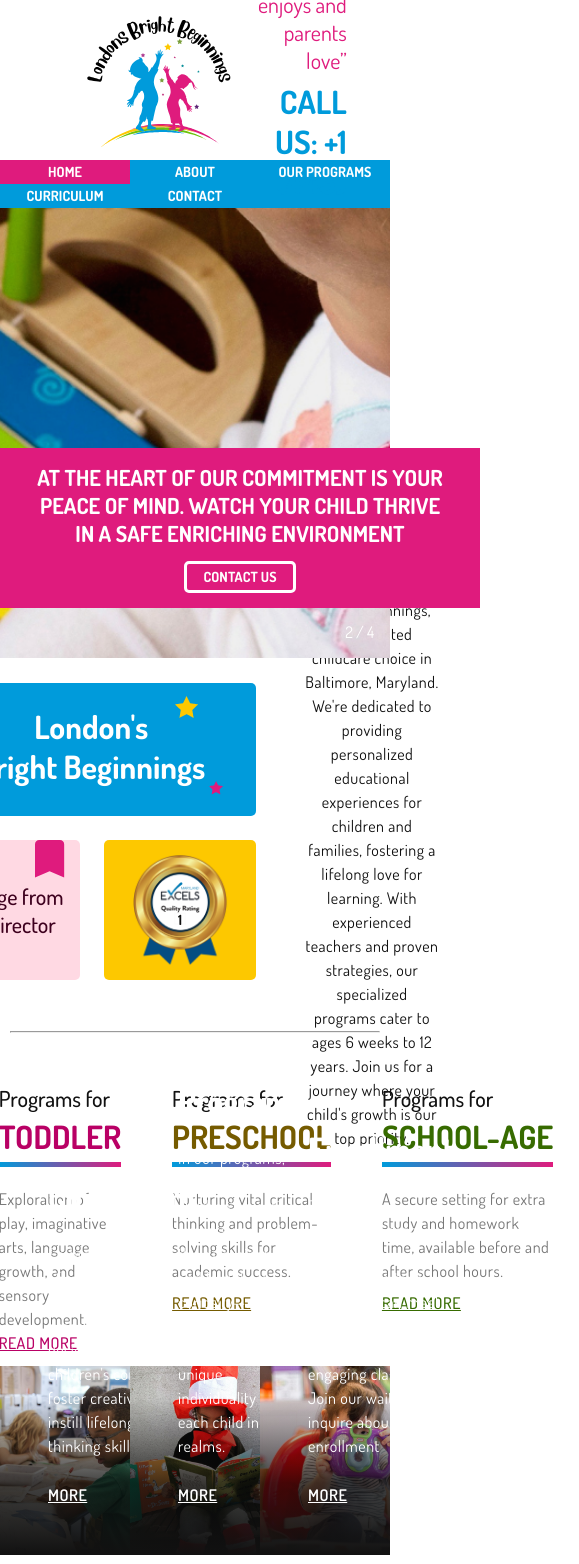
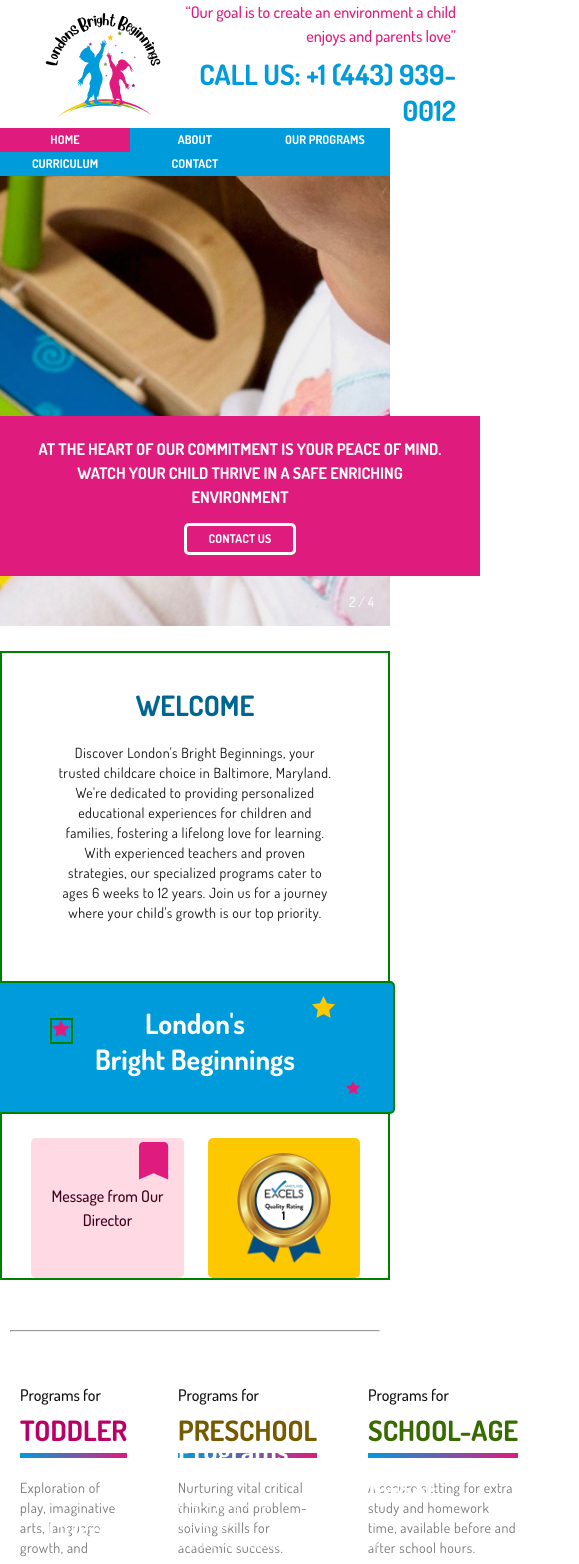
Before and after one commit to adinduokoro/London-s-Bright-Beginnings, a React (Create React App) app: page / in a window 390 px wide. Shown: the top 1564 px of the page, 579 px wide, since content can reach past the window. Built offline with nearby package versions, Linux system fonts and the light colour scheme; some icons are missing; a web font is replaced by a local one.

Commit message:
Working on home mobile responsiveness. pick up from message with director

```diff
--- a/src/App.css
+++ b/src/App.css
@@ -1,5 +1,5 @@
 @import url("https://fonts.googleapis.com/css2?family=Dosis:wght@400;500;600;700&display=swap");
-@import url('https://fonts.googleapis.com/css2?family=Dosis:wght@400;500;600;700&family=Playpen+Sans:wght@200;400;500;600;700&display=swap');
+@import url("https://fonts.googleapis.com/css2?family=Dosis:wght@400;500;600;700&family=Playpen+Sans:wght@200;400;500;600;700&display=swap");
 
 /* CONSTANTS */
 * {
@@ -11,25 +11,25 @@
 
 :root {
   /* COLORS */
-  --colorBlue: #009BDB;
-  --colorPink: #DF1B7D;
-  --colorYellow: #FDC800;
-  --colorGreen: #6BC30D;
-  --colorWhite: #FFFFFF;
+  --colorBlue: #009bdb;
+  --colorPink: #df1b7d;
+  --colorYellow: #fdc800;
+  --colorGreen: #6bc30d;
+  --colorWhite: #ffffff;
   --primaryColorBlue: #006590;
-  --primaryColorPink: #B90065;
-  --primaryColorYellow: #755B00;
-  --primaryColorGreen: #376B00;
-  --pinkPrimaryContainer: #FFD9E3;
-  --pinkOnPrimaryContainer: #3E001E;
-  --yellowPrimaryContainer: #FFE08F;
+  --primaryColorPink: #b90065;
+  --primaryColorYellow: #755b00;
+  --primaryColorGreen: #376b00;
+  --pinkPrimaryContainer: #ffd9e3;
+  --pinkOnPrimaryContainer: #3e001e;
+  --yellowPrimaryContainer: #ffe08f;
   --darkText: #111111;
   --lightText: #777777;
 
   /* FONT */
   --body-font: "Dosis", sans-serif;
 
-  /* FONT WEIGHT FOR LARGE*/
+  /* FONT WEIGHT FOR LARGE/MEDIUM*/
   --font-light: 200;
   --font-normal: 400;
   --font-medium: 500;
@@ -44,7 +44,6 @@
   --body-large: 1rem;
   /* Miscellaneous Font Size */
   --display-m-font-size: 3.125rem;
-
 
   /* LINE HEIGHT FOR LARGE*/
   --line-height-display: 4rem;
@@ -64,33 +63,33 @@ body {
   overflow-x: hidden;
 }
 
-.d-text{
+.d-text {
   font-size: var(--display-font-size);
   font-weight: var(--font-normal);
   line-height: var(--line-height-display);
   letter-spacing: var(--letter-spacing-display);
 }
 
-.head-text{
+.head-text {
   font-size: var(--headline-font-size);
   font-weight: var(--font-normal);
   line-height: var(--line-height-headline);
 }
 
-.title-text{
+.title-text {
   font-size: var(--title-font-size);
   font-weight: var(--font-normal);
   line-height: var(--line-height-title);
 }
 
-.label-text{
+.label-text {
   font-size: var(--label-font-size);
   font-weight: var(--font-medium);
   line-height: var(--line-height-label);
   letter-spacing: var(--letter-spacing-label);
 }
 
-.body-text{
+.body-text {
   font-size: var(--body-large);
   font-weight: var(--font-normal);
   line-height: var(--line-height-body);
@@ -102,16 +101,16 @@ body {
   margin: 0 auto;
 }
 
-.section-med{
+.section-med {
   max-width: 75rem;
   margin: 0 auto;
 }
 
-.section-full{
+.section-full {
   margin: 0 auto;
 }
 
-.section__Medium{
+.section__Medium {
   max-width: 76.1875rem;
   margin: 0 auto;
 }
@@ -124,11 +123,58 @@ li {
   list-style: none;
 }
 
+/* FOR MEDIUM DEVICE */
+@media screen and (max-width: 900px) {
+  :root {
+    /* FONT SIZES FOR LARGE*/
+    --display-font-size: 2.8125rem;
+    --headline-font-size: 1.75rem;
+    --title-font-size: 1rem;
+    --label-font-size: 0.75rem;
+    --body-large: 0.875rem;
 
+    /* LINE HEIGHT FOR LARGE*/
+    --line-height-display: 3.25rem;
+    --line-height-headline: 2.25rem;
+    --line-height-title: 1.5rem;
+    --line-height-label: 1rem;
+    --line-height-body: 1.25rem;
 
-/* FOR MEDIUM DEVICE */
-@media screen and (max-width: "") {
-  :root {
+    /* LETTER SPACING FOR LARGE */
+    --title-spacing-display: 0.00938rem;
+    --label-spacing-body: 0.03125rem;
+    --body-spacing-label: 0.01563rem;
+  }
 
+  .d-text {
+    font-size: var(--display-font-size);
+    font-weight: var(--font-normal);
+    line-height: var(--line-height-display);
+  }
+
+  .head-text {
+    font-size: var(--headline-font-size);
+    font-weight: var(--font-normal);
+    line-height: var(--line-height-headline);
+  }
+
+  .title-text {
+    font-size: var(--title-font-size);
+    font-weight: var(--font-medium);
+    line-height: var(--line-height-title);
+  }
+
+  .label-text {
+    font-size: var(--label-font-size);
+    font-weight: var(--font-medium);
+    line-height: var(--line-height-label);
+    letter-spacing: var(--letter-spacing-label);
+  }
+
+  .body-text {
+    font-size: var(--body-large);
+    font-weight: var(--font-normal);
+    line-height: var(--line-height-body);
+    letter-spacing: var(--letter-spacing-body);
   }
 }
--- a/src/components/header/header.css
+++ b/src/components/header/header.css
@@ -4,7 +4,7 @@
   justify-content: space-between;
   align-items: center;
   margin: 0 5rem;
-  height: 10rem;
+  height: auto;
 }
 
 .header__logo {
@@ -70,3 +70,24 @@
 #navMenu .active {
   background-color: var(--colorPink);
 }
+
+@media screen and (max-width: 900px) {
+  .header__top {
+    margin: 0 2.5rem;
+  }
+
+  .header__logo {
+    width: 8rem;
+    height: 8rem;
+  }
+
+  .header__info {
+    width: 20rem;
+  }
+
+  .header__quote {
+    padding-bottom: 0.50rem;
+    width: 18rem;
+  }
+
+}
--- a/src/components/hero/hero.css
+++ b/src/components/hero/hero.css
@@ -59,6 +59,7 @@
   justify-content: center;
   width: 30rem;
   height: 10rem;
+  z-index: 5;
 }
 
 .hero__ctaQuote {
--- a/src/components/welcome/welcome.css
+++ b/src/components/welcome/welcome.css
@@ -49,8 +49,10 @@
 
 .welcome__star2 {
   top: 2.19rem;
+  border: 2px solid green;
   right: 17.21rem;
 }
+
 .welcome__star3 {
   top: 6rem;
   right: 2rem;
@@ -145,3 +147,29 @@
   height: 0.125rem;
   background: #eee;
 }
+
+@media screen and (max-width: 700px){
+  .welcome {
+    flex-direction: column-reverse;
+    align-items: center;
+    height: auto;
+    border: 2px solid green;
+  }
+
+  .welcome__left {
+    flex-direction: column;
+    align-items: center;
+    justify-content: center;
+  }
+
+  .welcome__leftTop {
+    border: 2px solid green;
+    width: 25rem;
+  }
+
+  .welcome__star2 {
+    border: 2px solid green;
+    right: 20rem;
+  }
+
+}
```
